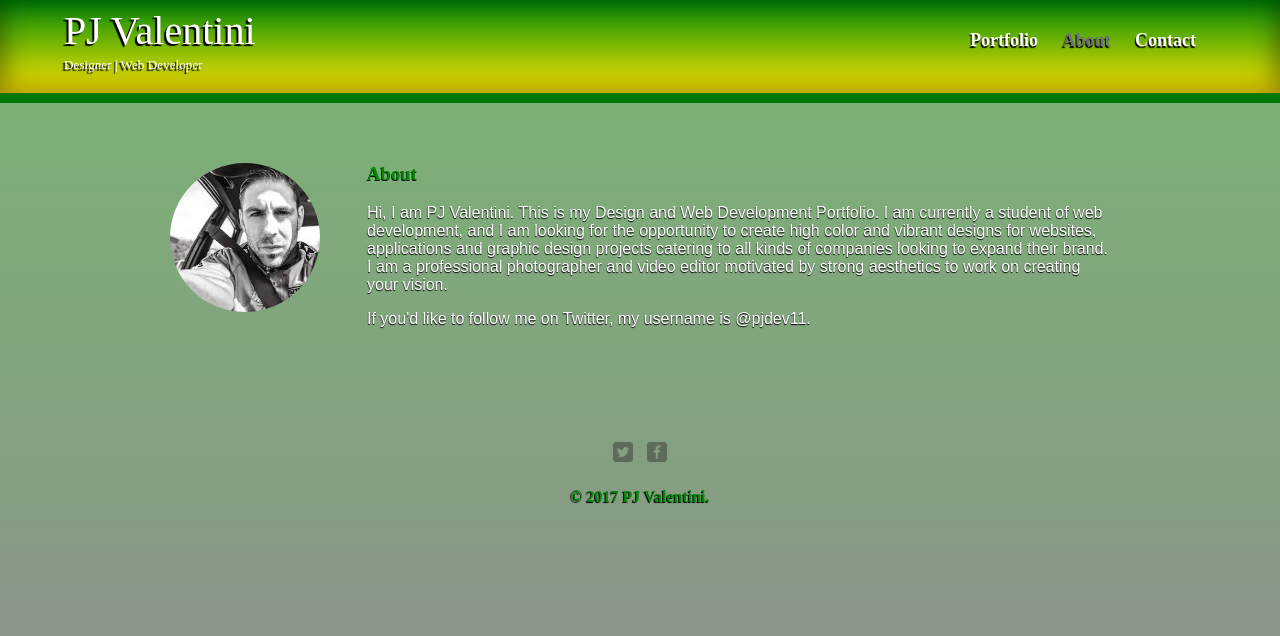
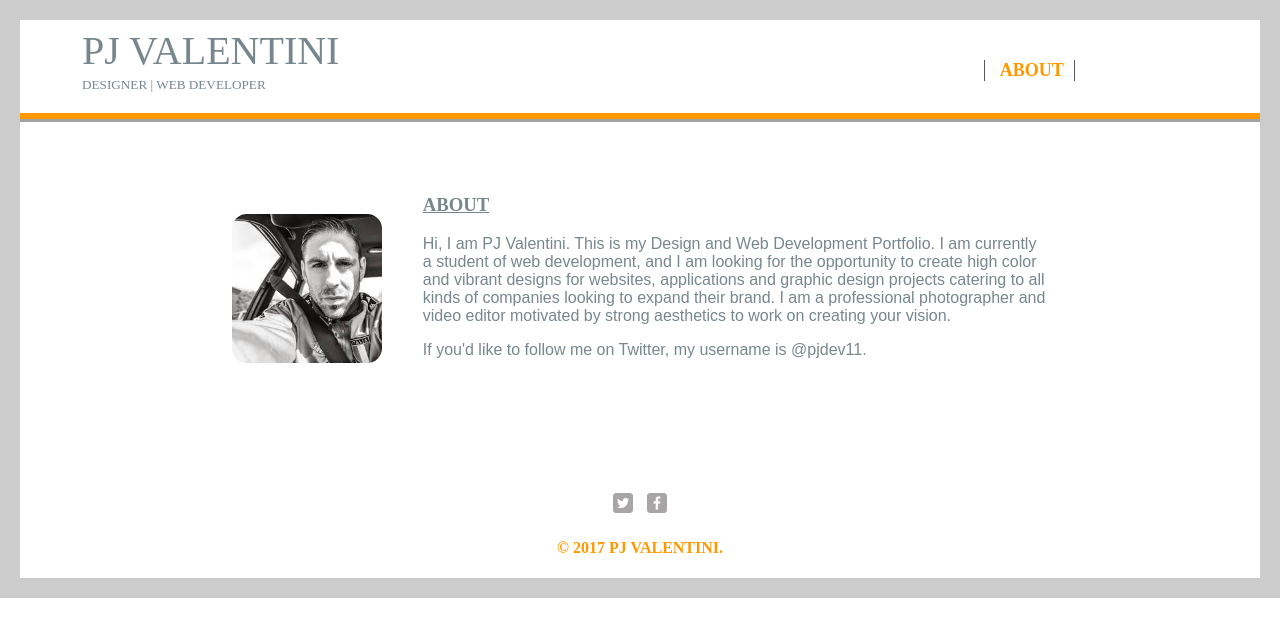
Before and after one commit to pjvalentini/pjvdevsite, a plain HTML site: page about.html in a window 1280 px wide. Drawn offline with Linux system fonts and the light colour scheme.

Commit message:
Add files via upload

```diff
--- a/about.html
+++ b/about.html
@@ -8,7 +8,7 @@
     <link rel="stylesheet" href="css/responsive.css">
     <meta name="viewport" content="width=device-width, initial-scale=1.0">
   </head>
-  <body>
+  <body class="background">
     <header>
       <a href="index.html" id="logo">
         <h1>PJ Valentini</h1>
@@ -18,7 +18,7 @@
         <ul>
           <li><a href="index.html">Portfolio</a></li>
           <li><a href="about.html" class="selected">About</a></li>
-          <li><a href="contact.html">Contact</a></li>
+          <li class="Contact"><a href="contact.html">Contact</a></li>
         </ul>
       </nav>
     </header>
--- a/css/main.css
+++ b/css/main.css
@@ -1,6 +1,9 @@
 /**********************************
 HEADING
 ***********************************/
+* {
+  box-sizing: border-box;
+}
 
 header {
   float: left;
@@ -14,20 +17,18 @@ header {
 }
 
 h1 {
-  font-family: "Orbitron-Regular", serif;
+  font-family: "Gafata-Regular", serif;
   margin: 15px 0;
   font-size: 50px;
   font-weight: normal;
   line-height: 0.8em;
-  text-shadow: -2px 2px 1px #000;
 }
 
 h2 {
-  font-family: "Orbitron-Regular", serif;
+  font-family: "Gafata-Regular", serif;
   font-size: 1em;
   margin: -5px 0 0;
   font-weight: normal;
-  text-shadow: -2px 2px 1px #000;
 }
 
 /**********************************
@@ -35,7 +36,7 @@ GENERAL
 ***********************************/
 
 body {
-  font-family: "Orbitron-Regular", serif;
+  font-family: "Gafata-Regular", serif;
 }
 
 .wrapper {
@@ -59,14 +60,13 @@ BODY
 ***********************************/
 
 h3 {
-  font-family :"Orbitron-Regular", serif;
+  font-family :"Gafata-Regular", serif;
   margin: 0 0 1em 0;
-  text-shadow: -0.5px 1px 0.5px #000;
 }
 
 p {
+  color: #ff9800;
   font-family :"WorkSans-Thin", sans-serif;
-  text-shadow: -0.25px 1px 1px #000;
 }
 
 
@@ -78,8 +78,6 @@ nav {
   text-align: center;
   padding: 10px 0;
   margin: 20px 0 0;
-  text-shadow: -1px 2px 1px #000;
-
 }
 
 nav ul {
@@ -90,11 +88,11 @@ nav ul {
 
 nav li {
   display: inline-block;
+  border-right: solid 1.5px #595959
 }
 
 section li a {
   font-family :"WorkSans-Thin", sans-serif;
-  text-shadow: -1px 1px 1px #000;
 }
 
 nav a {
@@ -104,6 +102,7 @@ nav a {
 
 nav li a {
   color: #fff;
+  text-transform: uppercase;
 }
 
 
@@ -116,9 +115,7 @@ footer {
   text-align: center;
   clear: both;
   padding-top: 50px;
-  color: #ccc;
-  text-shadow: -1px 1px .75px #000;
-
+  text-transform: uppercase;
 }
 
 .social-icon {
@@ -152,8 +149,8 @@ PAGE: PORTFOLIO
   margin: 0;
   padding: 5%;
   font-size: 0.75em;
-  color: #008c06;
-  box-shadow: inset 0 0 25px 5px rgba(0, 0, 0, .2);
+  color: #566167;
+  height: 39px;
 }
 
 /**********************************
@@ -164,7 +161,7 @@ PAGE: ABOUT
   display: block;
   max-width: 150px;
   margin: 0 auto 30px;
-  border-radius: 100%;
+  border-radius: 10%;
 }
 
 /**********************************
@@ -207,18 +204,24 @@ COLORS
 
 /* site body */
 body {
-  background: linear-gradient(#79b572, #8e8e8e) fixed;
   color: #fff;
-
-  /*background: url(../img/greenhex.svg);*/
+  border: 20px solid #ccc;
 }
 
+/*.background {
+  content: "";
+  display: block;
+  position: absolute;
+  z-index: -1;
+  opacity:1;
+  background-image: url(../img/greenhex.svg);
+  background-repeat: no-repeat;
+}*/
 
-/* Green header */
+
+/* White */
 header {
-  background: linear-gradient(#008c06, #ffe500);
   border-color: #027906;
-  box-shadow: inset 0 0 25px 5px rgba(0, 0, 0, .4);
 }
 
 /* nav background on mobile */
@@ -228,25 +231,32 @@ nav {
 
 /* logo text */
 h1, h2 {
-  color: #fff;
+  text-transform: uppercase;
+  color: #78878e;
 }
 
 h3{
-  color: #008c06;
+  color: #78878e;
+  text-transform: uppercase;
+  text-decoration: underline;
 }
 
 h4 {
-  color: #008c06;
+  color: #FF9800;
 }
 
 /* links */
 a {
-  color: #fff;
+  color: #78878e;
+}
+
+p {
+  color: #78878e;
 }
 
 /* nav link */
 nav a, nav a:visited {
-  color: #fff;
+  color: #78878e;
 }
 
 /* selected nav link */
--- a/css/responsive.css
+++ b/css/responsive.css
@@ -1,3 +1,18 @@
+
+
+@media screen and (max-width: 479px) {
+  nav {
+    background: #ff9800;
+  }
+
+  nav a.selected, nav a:hover {
+    color: #000;
+  }
+}
+
+.Contact {
+  border: none;
+}
 
 @media screen and (min-width: 480px) {
 
@@ -5,7 +20,15 @@
   TWO COLUMN LAYOUT
   ***********************************/
 nav {
-  background: #027906;
+  background: #ff9800;
+}
+
+nav a.selected, nav a:hover {
+  color: #000;
+}
+
+.Contact {
+  border: none;
 }
 
   #primary {
@@ -39,7 +62,7 @@ nav {
 
   .profile-photo {
     float: left;
-    margin: 0 5% 80px 0;
+    margin: 20px 5% 80px 0;
   }
 }
   /**********************************
@@ -61,8 +84,9 @@ nav {
     }
 
   header {
-    border-bottom: 10px solid #027906;
-    margin-bottom: 60px;
+    border-bottom: 6px solid #ff9800;
+    box-shadow: 0px 3px 0px #a2a2a2;
+    margin-bottom: 75px;
   }
 
   h1 {
@@ -74,15 +98,27 @@ nav {
     margin-bottom: 20px;
   }
 
+  .Contact {
+    border: none;
+  }
+
   nav {
     background: none;
     float: right;
     font-size: 1.125em;
+    padding: 20px 0;
     margin-right: 5%;
     text-align: right;
     width: 45%;
   }
 
+  nav a.selected {
+    color: #ff9800;
+  }
+
+  nav a:hover {
+    color: #4c4c4c;
+  }
 
   #logo {
     float: left;
```
Also changed, not shown: contact.html (+5 -2 lines), index.html (+5 -5 lines), fonts/Gafata-Regular.ttf (added), 1 other file.
